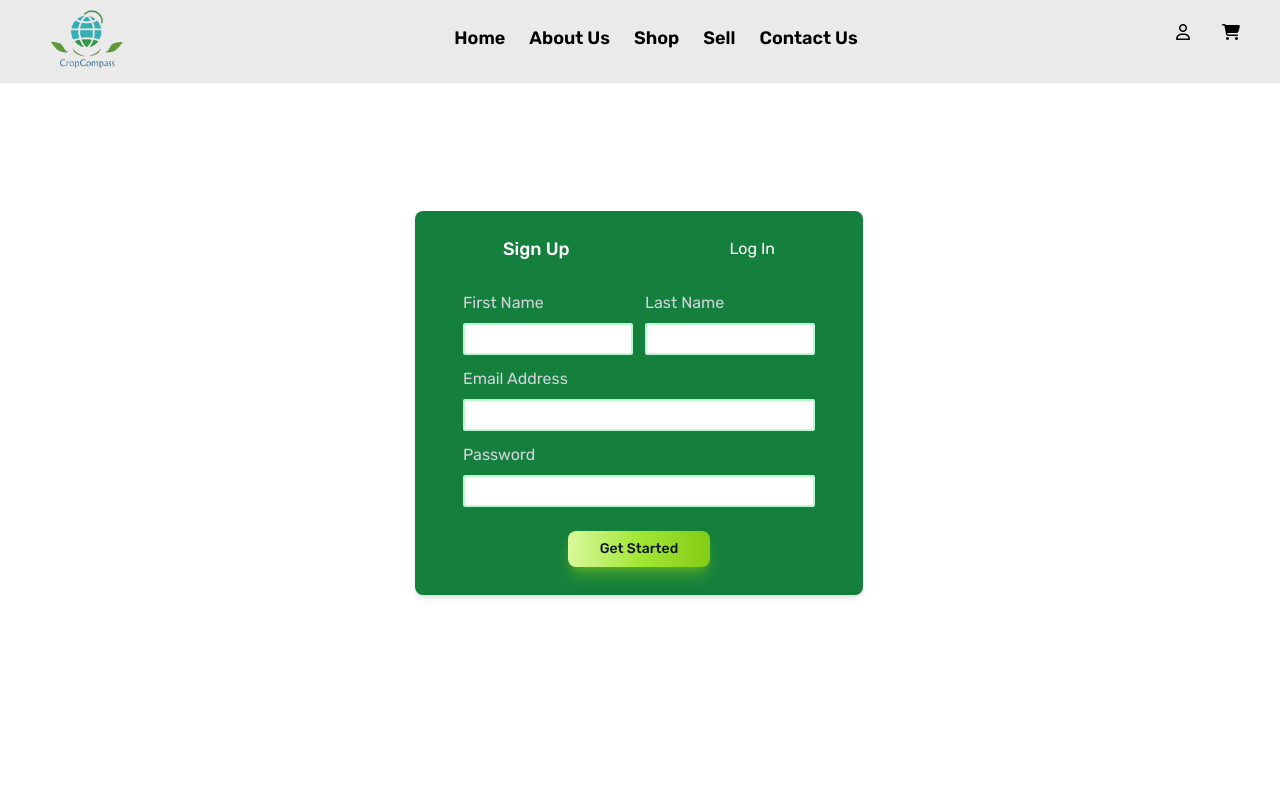
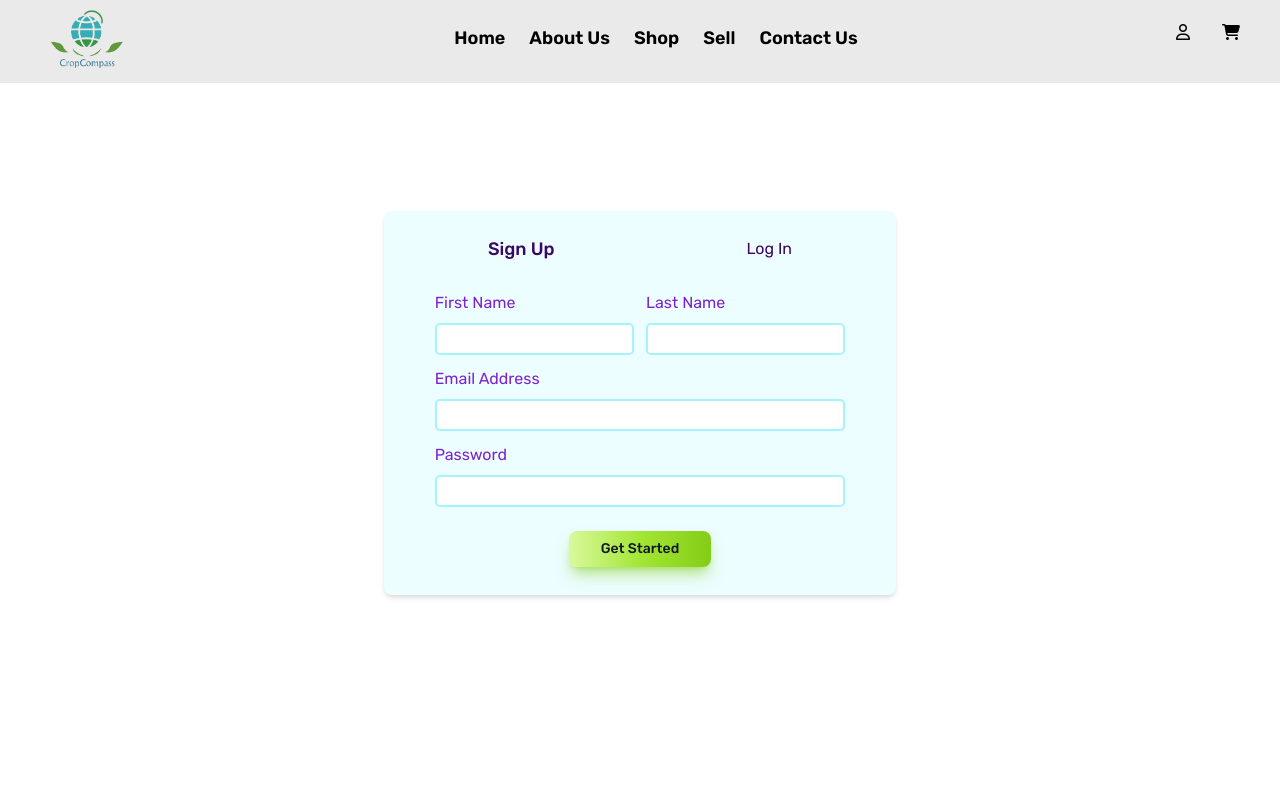
Before and after one commit to subhadip-kundu/CropCompass-farmersOwnEcommerce, a React (Vite) app: page /register in a window 1280 px wide. Shown: the top 800 px of the page. Built offline with nearby package versions, Linux system fonts and the light colour scheme.

Commit message:
ui changed

```diff
--- a/src/Components/LoginSignup.jsx
+++ b/src/Components/LoginSignup.jsx
@@ -10,9 +10,9 @@ const LoginSignup = () => {
 
   return (
     <div className='flex justify-center mt-32 w-full h-[93vh] font-Rubik'>
-      <div className="bg-white  min-w-[450px] ">
-        <div className="form bg-green-700 rounded-lg overflow-hidden shadow-md max-w-md p-2">
-          <ul className="tab-group flex w-full items-center justify-around text-white mb-3 ">
+      <div className="bg-white  min-w-[500px] ">
+        <div className="form bg-cyan-50 rounded-lg overflow-hidden shadow-md max-w-lg p-2">
+          <ul className="tab-group flex w-full items-center justify-around text-purple-950 mb-3 ">
             <li className={activeTab === 'signup' ? 'tab active' : 'tab'}>
               <button onClick={() => handleTabChange('signup')} className={activeTab === 'signup' ? 'block py-4 px-6 text-lg  font-medium' : 'block py-4 px-6'}>Sign Up</button>
             </li>
@@ -26,21 +26,21 @@ const LoginSignup = () => {
               <form action="/" method="post" className='flex flex-col justify-center items-center gap-3'>
                 <div className="flex items-center justify-center gap-3">
                   <div className=" w-full">
-                    <label htmlFor="firstName" className="block text-gray-300 mb-2">First Name</label>
-                    <input type="text" id="firstName" name="firstName" className="input w-full rounded-sm p-0.5 px-3 outline-none border-2 border-green-200 capitalize" required />
+                    <label htmlFor="firstName" className="block text-purple-700 mb-2">First Name</label>
+                    <input type="text" id="firstName" name="firstName" className="input w-full rounded-[5px] p-0.5 px-3 outline-none border-2 border-cyan-200 capitalize" required />
                   </div>
                   <div className=" w-full">
-                    <label htmlFor="lastName" className="block text-gray-300 mb-2">Last Name</label>
-                    <input type="text" id="lastName" name="lastName" className="input w-full rounded-sm p-0.5 px-3 outline-none border-2 border-green-200 capitalize" required />
+                    <label htmlFor="lastName" className="block text-purple-700 mb-2">Last Name</label>
+                    <input type="text" id="lastName" name="lastName" className="input w-full rounded-[5px] p-0.5 px-3 outline-none border-2 border-cyan-200 capitalize" required />
                   </div>
                 </div>
                 <div className=" w-full">
-                  <label htmlFor="email" className="block text-gray-300 mb-2">Email Address</label>
-                  <input type="email" id="email" name="email" className="input w-full rounded-sm p-0.5 px-3 outline-none border-2 border-green-200 " required />
+                  <label htmlFor="email" className="block text-purple-700 mb-2">Email Address</label>
+                  <input type="email" id="email" name="email" className="input w-full rounded-[5px] p-0.5 px-3 outline-none border-2 border-cyan-200 " required />
                 </div>
                 <div className=" w-full">
-                  <label htmlFor="password" className="block text-gray-300 mb-2">Password</label>
-                  <input type="password" id="password" name="password" className="input w-full rounded-sm p-0.5 px-3 outline-none border-2 border-green-200 " required />
+                  <label htmlFor="password" className="block text-purple-700 mb-2">Password</label>
+                  <input type="password" id="password" name="password" className="input w-full rounded-[5px] p-0.5 px-3 outline-none border-2 border-cyan-200 " required />
                 </div>
                 <button type="submit" class="text-gray-900 bg-gradient-to-r from-lime-200 via-lime-400 to-lime-500 hover:bg-gradient-to-br focus:ring-1 focus:outline-none focus:ring-lime-300 dark:focus:ring-lime-800 shadow-lg shadow-lime-500/50 dark:shadow-lg dark:shadow-lime-800/80 font-medium rounded-lg text-sm px-8 py-2 text-center m-3">Get Started</button>
               </form>
@@ -50,12 +50,12 @@ const LoginSignup = () => {
               <div className="flex items-center justify-center">
                 <form action="/" method="post" className='flex flex-col justify-center items-center gap-3 w-full px-4'>
                   <div className="w-full ">
-                    <label htmlFor="loginEmail" className="block text-gray-300 mb-2">Email Address</label>
-                    <input type="email" id="loginEmail" name="loginEmail" className="input w-full rounded-sm p-0.5 px-3 outline-none border-2 border-green-200 capitalize" required />
+                    <label htmlFor="loginEmail" className="block text-purple-700 mb-2">Email Address</label>
+                    <input type="email" id="loginEmail" name="loginEmail" className="input w-full rounded-[5px] p-0.5 px-3 outline-none border-2 border-cyan-200 capitalize" required />
                   </div>
                   <div className="w-full">
-                    <label htmlFor="loginPassword" className="block text-gray-300 mb-2">Password</label>
-                    <input type="password" id="loginPassword" name="loginPassword" className="input w-full rounded-sm p-0.5 px-3 outline-none border-2 border-green-200 capitalize" required />
+                    <label htmlFor="loginPassword" className="block text-purple-700 mb-2">Password</label>
+                    <input type="password" id="loginPassword" name="loginPassword" className="input w-full rounded-[5px] p-0.5 px-3 outline-none border-2 border-cyan-200 capitalize" required />
                   </div>
                   <button type="submit" class="text-gray-900 bg-gradient-to-r from-lime-200 via-lime-400 to-lime-500 hover:bg-gradient-to-br focus:ring-1 focus:outline-none focus:ring-lime-300 dark:focus:ring-lime-800 shadow-lg shadow-lime-500/50 dark:shadow-lg dark:shadow-lime-800/80 font-medium rounded-lg text-sm px-8 py-2 text-center m-3 mt-4 flex self-center ">Log In</button>
                 </form>
```
